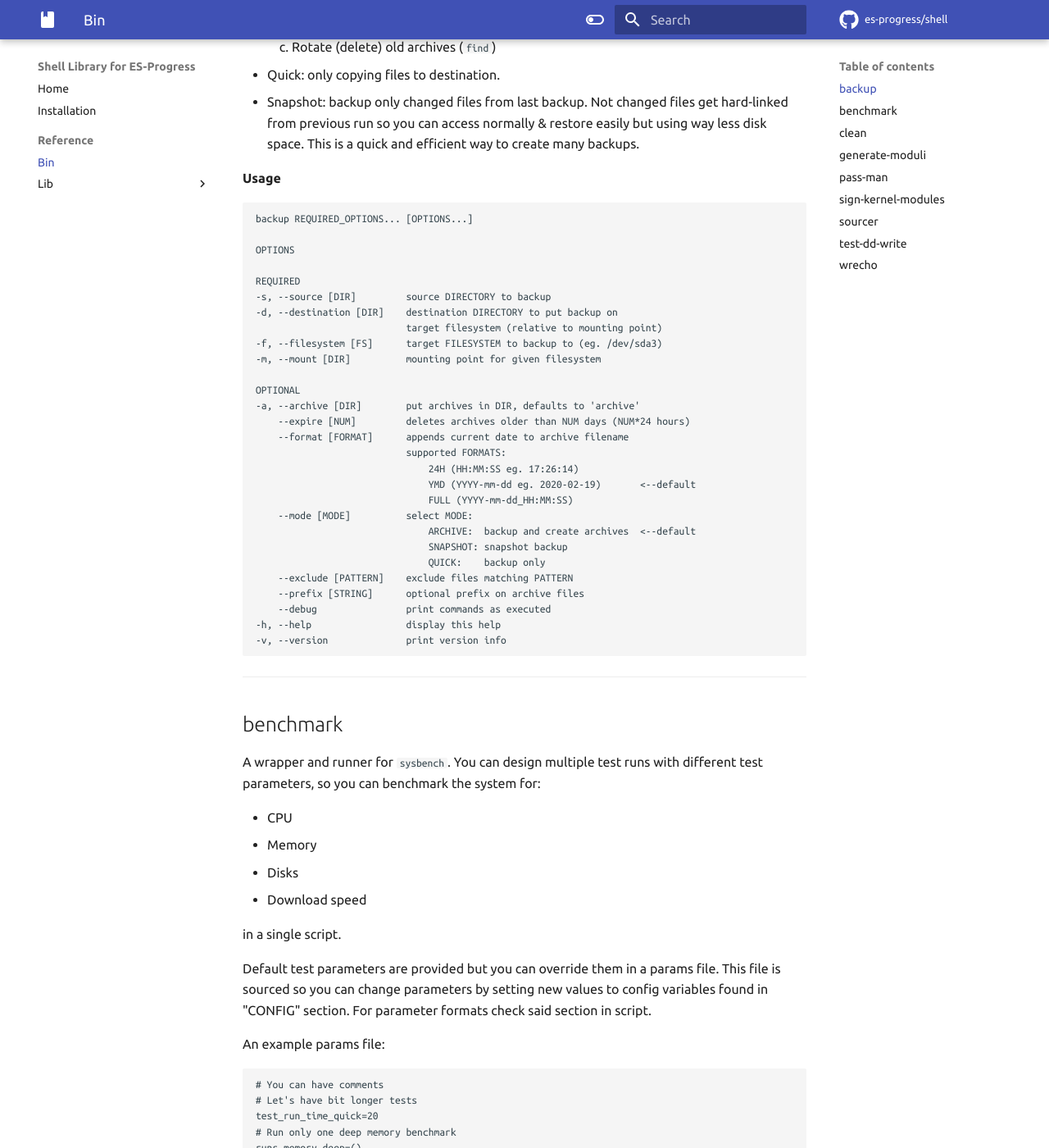
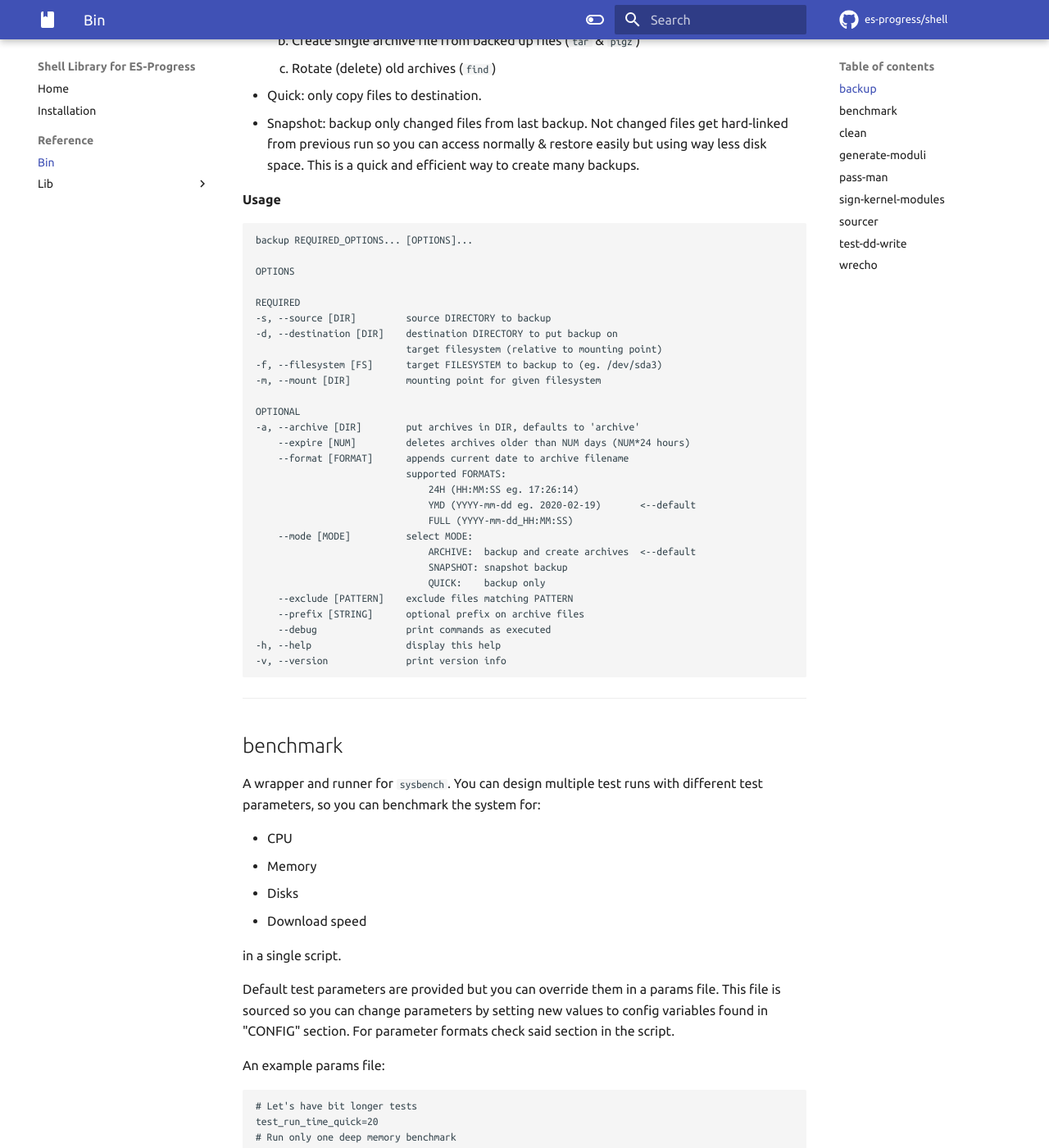
Before and after one commit to es-progress/shell, an MkDocs documentation site: the page built from docs/bin.md, in a window 1280 px wide and 1400 px high, scrolled down 538 px. Shown: the whole window at 82% size. Built offline with MkDocs 1.6.1 and Material for MkDocs 9.7.7, drawn with Linux system fonts in a browser that asks for light colours; emoji names are drawn with the system emoji font; comment, search, counter and statistics services are not loaded; some of the changed text lies outside the part shown.

Commit message:
docs/bin: improve grammar

````diff
--- a/docs/bin.md
+++ b/docs/bin.md
@@ -16,7 +17,7 @@
     1. Copy files to destination dir (`rsync`)
     1. Create single archive file from backed up files (`tar` & `pigz`)
     1. Rotate (delete) old archives (`find`)
--   Quick: only copying files to destination.
+-   Quick: only copy files to destination.
 -   Snapshot: backup only changed files from last backup.
     Not changed files get hard-linked from previous run so you can access normally & restore easily but using way less disk space.
     This is a quick and efficient way to create many backups.
@@ -24,7 +25,7 @@
 **Usage**
 
 ```
-backup REQUIRED_OPTIONS... [OPTIONS...]
+backup REQUIRED_OPTIONS... [OPTIONS]...
 
 OPTIONS
 
@@ -70,12 +71,11 @@
 
 Default test parameters are provided but you can override them in a params file.
 This file is sourced so you can change parameters by setting new values to config variables found in "CONFIG" section.
-For parameter formats check said section in script.
+For parameter formats check said section in the script.
 
 An example params file:
 
 ```
-# You can have comments
 # Let's have bit longer tests
 test_run_time_quick=20
 # Run only one deep memory benchmark
@@ -138,7 +138,7 @@
 This can be used for OpenSSH server (`/etc/ssh/moduli`).
 
 !!! warning
-    This can be a long running process!
+    This is possibly a long running process!
 
 **Usage**
 
@@ -146,8 +146,10 @@
 Usage: generate-moduli [BITS] [OUTPUT]
 
 Params:
-BITS               Comma-separated list of size of prime in bits to generate. Defaults to 4096,6144,7680,8192
-OUTPUT             Output generated primes to this file, defaults to "DH_moduli" in current dir
+BITS               Comma-separated list of size of prime in bits to generate.
+                   Defaults to 4096,6144,7680,8192
+OUTPUT             Output generated primes to this file.
+                   Defaults to "DH_moduli" in current dir
 ```
 
 ---
@@ -224,6 +226,8 @@
 error-exit "Nothing to do"
 ```
 
+You can find more details about bootstrapping in the [Installation instructions](install.md).
+
 !!! tip
     Put sourcer in your `.bashrc` and all functions are ready to use in your terminal.
     Actually some of them are meant for interactive use on the command line!
````
Also changed, not shown: other parts of docs/bin.md (+2 -1 lines).
